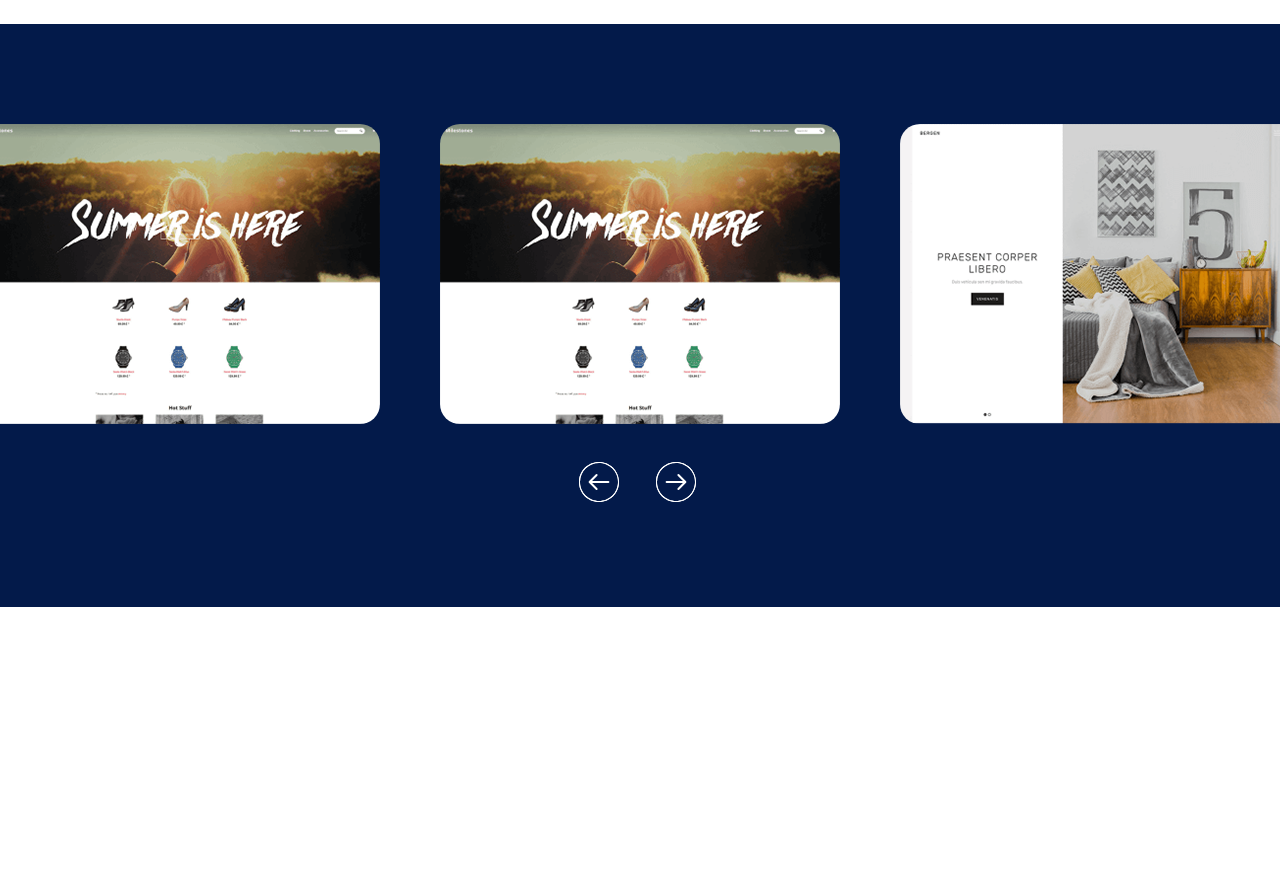
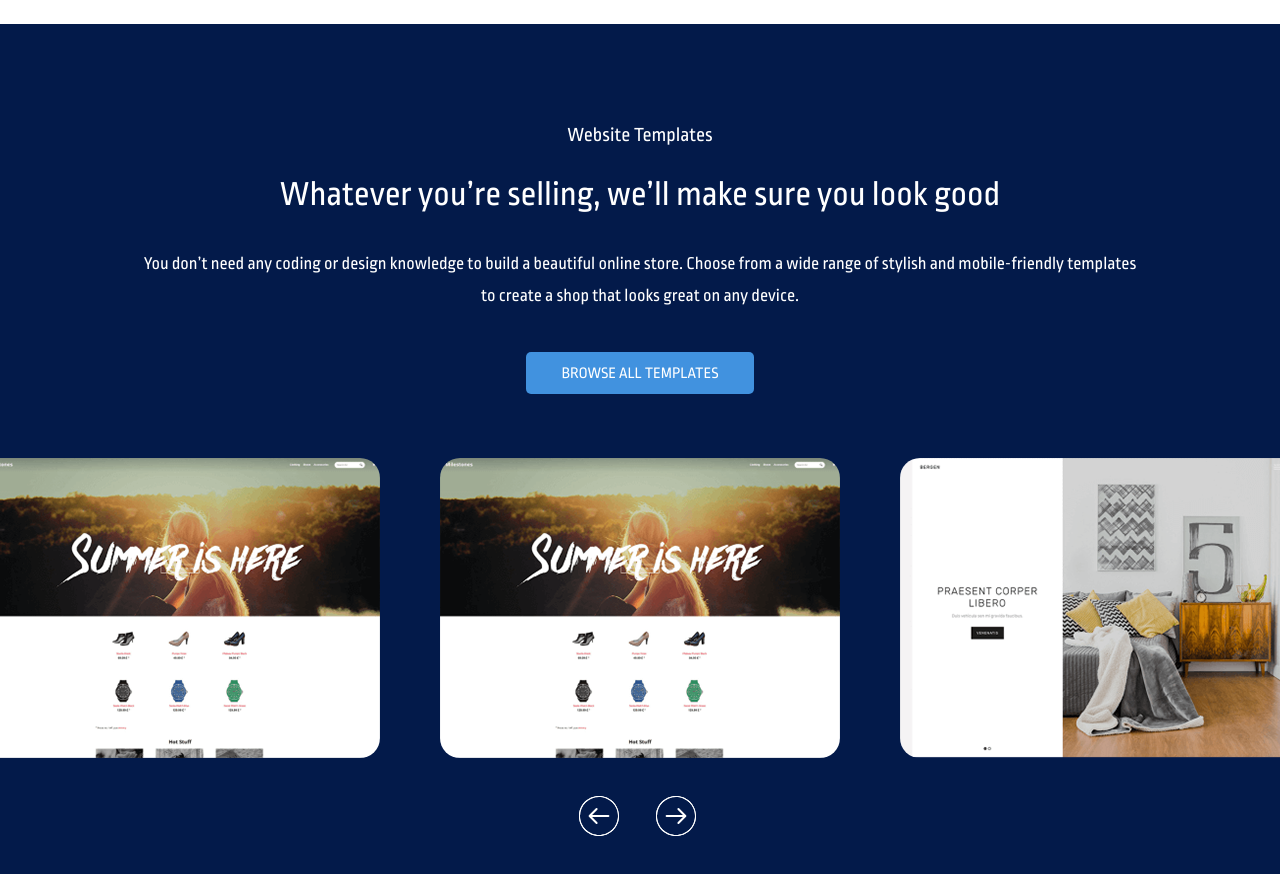
Before and after one commit to ex-jedi/web-developer-test, a website built with Parcel: page index.html in a window 1280 px wide. Shown: the part 2460-3334 px from the top of the page. Before the commit the page ends 3067 px from the top, so only its background shows below. Built offline with nearby package versions, Linux system fonts and the light colour scheme.

Commit message:
Website section text styles

```diff
--- a/index.html
+++ b/index.html
@@ -77,7 +77,7 @@
       </div>
     </section>
     <section class="website-section">
-      <!-- <h2 class="website-section__heading">
+      <h2 class="website-section__heading">
         Website Templates
       </h2>
       <p class="website-section__strapline">
@@ -88,7 +88,7 @@
         stylish and
         mobile-friendly templates to create a shop that looks great on any device.
       </p>
-      <a href="#" class="cta-link website-section__cta-link">BROWSE ALL TEMPLATES</a> -->
+      <a href="#" class="cta-link website-section__cta-link">BROWSE ALL TEMPLATES</a>
       <div class="website-section__carousel">
         <div class="website-section__carousel-cell">
           <img class="website-section__carousel-image"
--- a/sass/_bits.scss
+++ b/sass/_bits.scss
@@ -50,6 +50,7 @@ $background-gradient-main: linear-gradient(145deg, #04216a 10%, #041947 90%);
 
 //* Element Colours
 $cta-link-background-main: #0199FF;
+$cta-link-background-two: #4192DF;
 $badge-colour-main: #BF0000;
 $border-colour-dark: #031A4A;
 
--- a/sass/main.scss
+++ b/sass/main.scss
@@ -178,6 +178,36 @@ main {
   color: $font-colour-light;
 }
 
+.website-section__heading {
+  font-size: $font-size-four;
+  font-weight: normal;
+  text-align: center;
+  margin: 0 auto 3rem;
+}
+
+.website-section__strapline {
+  font-size: $font-size-two;
+  text-align: center;
+  margin: 0 auto 3.5rem;
+}
+
+.website-section__text {
+  font-size: $font-size-five;
+  text-align: center;
+  line-height: 3.2rem;
+  width: min(100%, 1000px);
+  margin: 0 auto 4rem;
+}
+
+.website-section__cta-link {
+  display: block;
+  width: fit-content;
+  font-size: $font-size-six;
+  background-color: $cta-link-background-two;
+  text-transform: uppercase;
+  margin: 0 auto 6.4rem;
+}
+
 .website-section__carousel {
   margin-bottom: 3.6rem;
 }
```
Also changed, not shown: dist/index.html, 2 other files.
